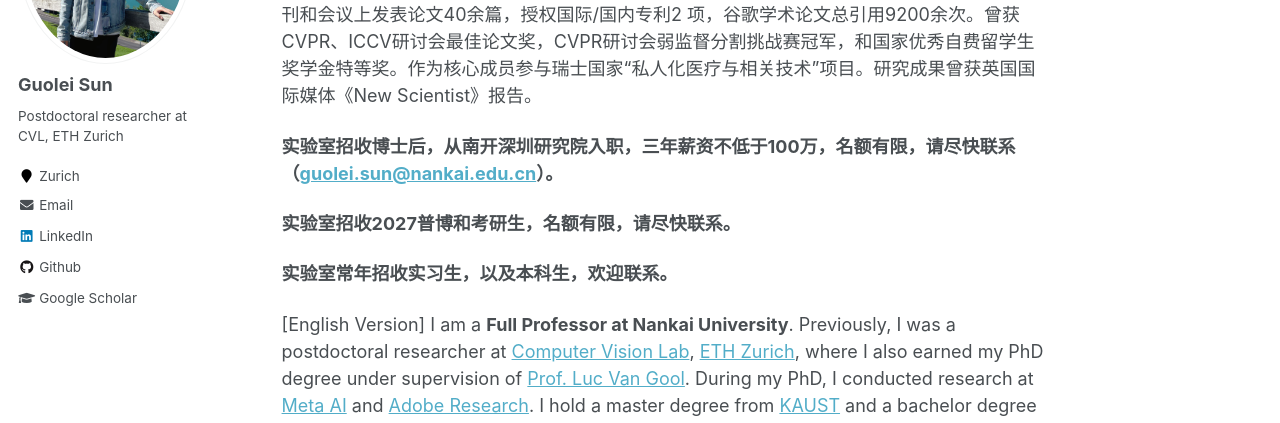
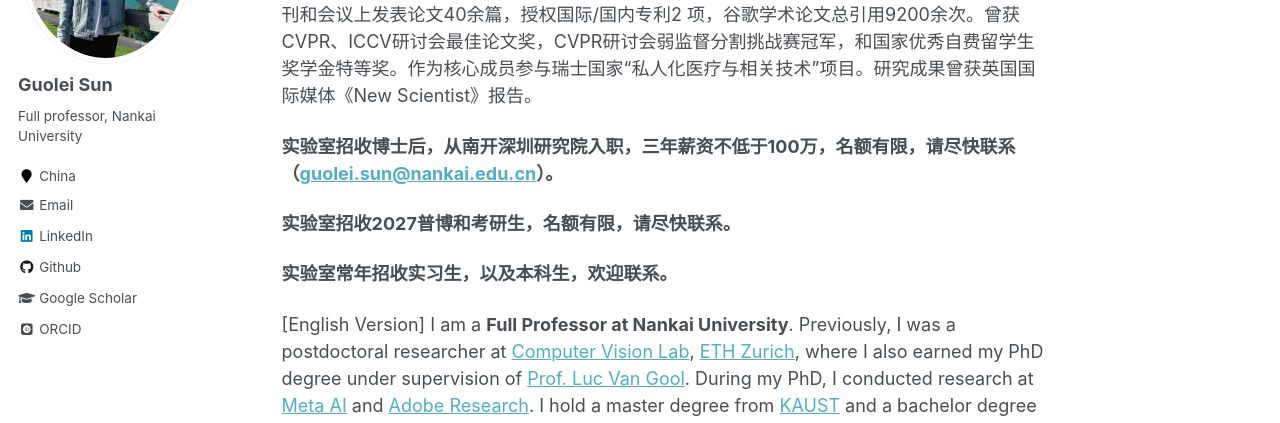
Before and after one commit to GuoleiSun/GuoleiSun.github.io, a Jekyll site: the page built from _pages/about.md, in a window 1280 px wide. Shown: the part 267-690 px from the top of the page. Built offline with Jekyll 4.4.1, drawn with Linux system fonts in a browser that asks for light colours; some web fonts are replaced.

Commit message:
Update _config.yml

```diff
--- a/_config.yml
+++ b/_config.yml
@@ -82,8 +82,8 @@
 author:
   name             : "Guolei Sun"
   avatar           : "profile.png"
-  bio              : "Postdoctoral researcher at CVL, ETH Zurich"
-  location         : "Zurich"
+  bio              : "Full professor, Nankai University"
+  location         : "China"
   employer         :
   pubmed           : #"https://www.ncbi.nlm.nih.gov/pubmed/?term=john+snow"
   googlescholar    : "https://scholar.google.ae/citations?user=qd8Blw0AAAAJ&hl=en"
@@ -103,7 +103,7 @@
   impactstory      : #"https://profiles.impactstory.org/u/xxxx-xxxx-xxxx-xxxx"
   lastfm           :
   linkedin         : "guolei-sun-605686145"
-  orcid            : # "http://orcid.org/yourorcidurl"
+  orcid            : "https://orcid.org/0000-0001-8667-9656"
   pinterest        :
   soundcloud       :
   stackoverflow    : # http://stackoverflow.com/users/123456/username
```
